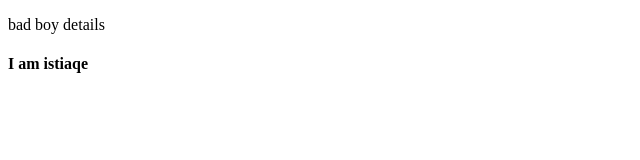
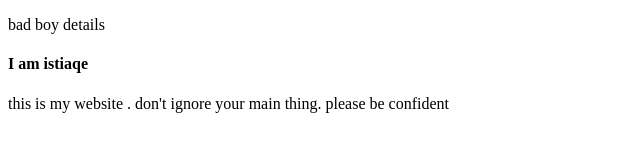
Before and after one commit to IstiaqeAhmed/my-third-website, a plain HTML site: page hello.html in a window 1280 px wide. Shown: the whole page, without its empty margins (0-640 px from the left). Drawn offline with Linux system fonts and the light colour scheme.

Commit message:
I just add paragraph

```diff
--- a/hello.html
+++ b/hello.html
@@ -8,6 +8,7 @@
 <body>
     <p>bad boy details
         <h4>I am istiaqe</h4>
+        <P>this is my website . don't ignore your main thing. please be confident</P>
     </p>
 </body>
 </html>
```
